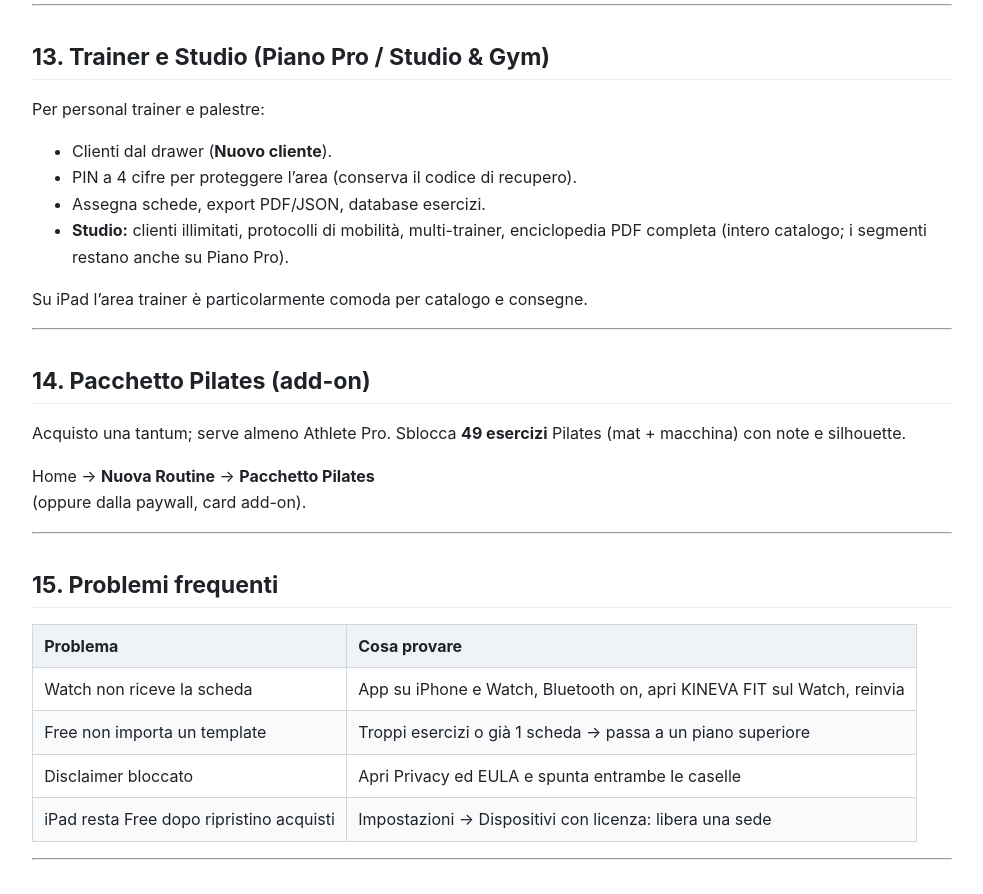
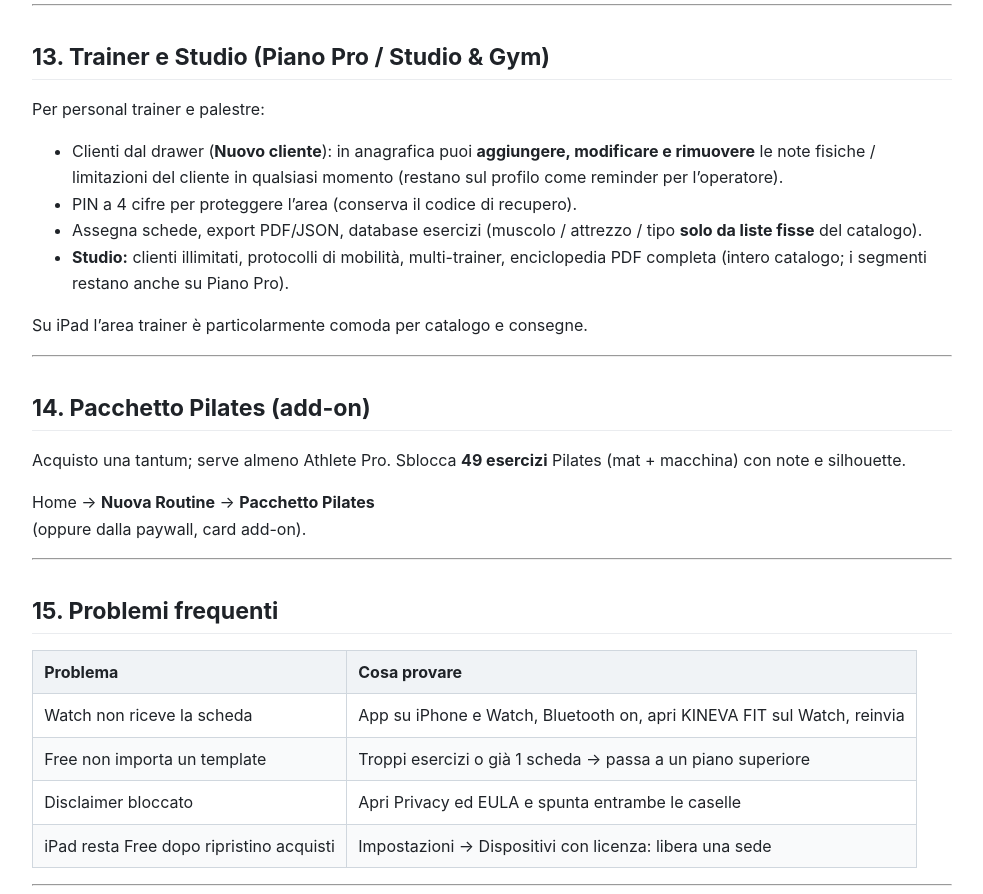
Before and after one commit to Maufer58/KINEVA-FIT_LandingPage, a plain HTML site: page guides/it/guida_utilizzo.html in a window 1280 px wide. Shown: the part 4900-5794 px from the top of the page, without its empty margins (148-1131 px from the left). Drawn offline with Linux system fonts and the light colour scheme.

Commit message:
chore: sync landing from KINEVA FIT (2026-10-01)

```diff
--- a/guides/it/guida_utilizzo.html
+++ b/guides/it/guida_utilizzo.html
@@ -236,9 +236,9 @@
 <h2 id="13-trainer-e-studio-piano-pro-studio-gym">13. Trainer e Studio (Piano Pro / Studio &amp; Gym)</h2>
 <p>Per personal trainer e palestre:</p>
 <ul>
-<li>Clienti dal drawer (<strong>Nuovo cliente</strong>).  </li>
+<li>Clienti dal drawer (<strong>Nuovo cliente</strong>): in anagrafica puoi <strong>aggiungere, modificare e rimuovere</strong> le note fisiche / limitazioni del cliente in qualsiasi momento (restano sul profilo come reminder per l’operatore).  </li>
 <li>PIN a 4 cifre per proteggere l’area (conserva il codice di recupero).  </li>
-<li>Assegna schede, export PDF/JSON, database esercizi.  </li>
+<li>Assegna schede, export PDF/JSON, database esercizi (muscolo / attrezzo / tipo <strong>solo da liste fisse</strong> del catalogo).  </li>
 <li><strong>Studio:</strong> clienti illimitati, protocolli di mobilità, multi-trainer, enciclopedia PDF completa (intero catalogo; i segmenti restano anche su Piano Pro).</li>
 </ul>
 <p>Su iPad l’area trainer è particolarmente comoda per catalogo e consegne.</p>
```
Also changed, not shown: guides/en/guida_utilizzo.html (+2 -2 lines), 2 other files.
